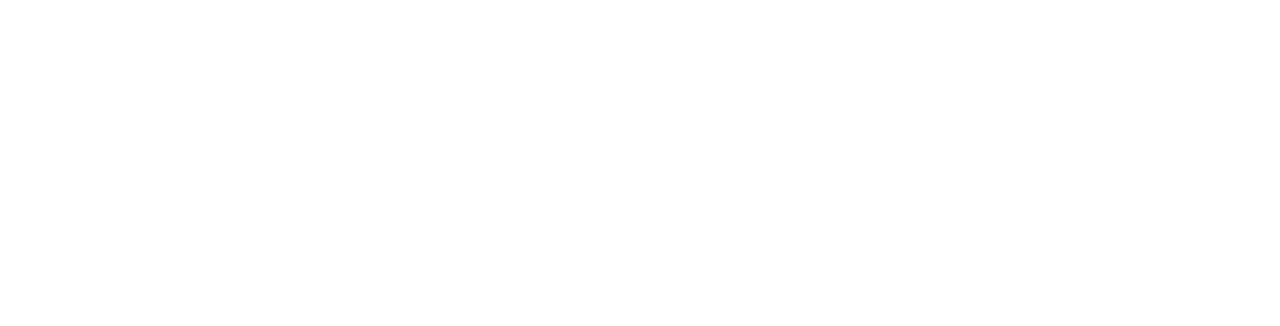
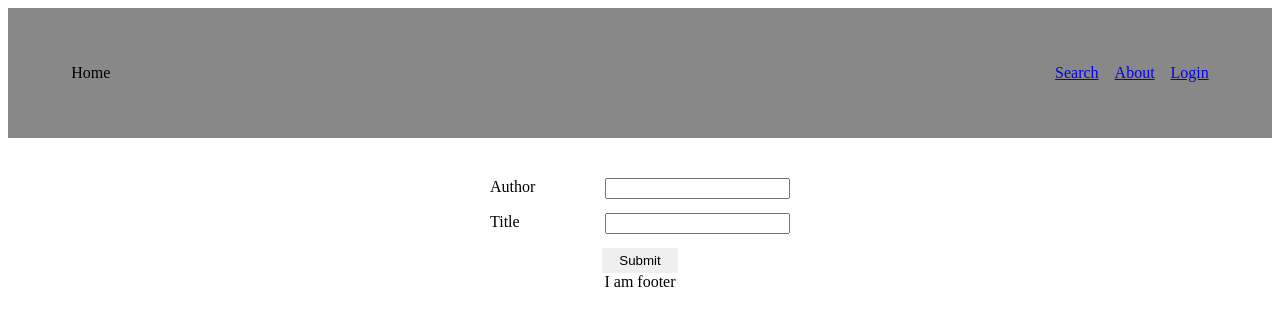
Before and after one commit to samuraijane/book-search, a React (Create React App) app: page /search in a window 1280 px wide. Before the commit this address had no page. Shown: the top 326 px of the page. Built offline with nearby package versions, Linux system fonts and the light colour scheme.

Commit message:
refactor for demo

```diff
--- a/src/app.jsx
+++ b/src/app.jsx
@@ -1,17 +1,13 @@
-import { Routes, Route } from 'react-router-dom';
 import Footer from './sectioning/footer/footer';
 import Header from './sectioning/header/header';
 import Main from './sectioning/main/main';
-import Search from './routes/search/search';
 import './app.css';
 
 function App() {
   return (
     <div className="App">
       <Header />
-      <Routes>
-        <Route path="//*" element={<Main />} />
-      </Routes>
+      <Main />
       <Footer />
     </div>
   );
--- a/src/index.js
+++ b/src/index.js
@@ -8,9 +8,7 @@
 ReactDOM.render(
   <React.StrictMode>
     <BrowserRouter>
-      <Routes>
-        <Route path="//*" element={<App />} />
-      </Routes>
+      <App />
     </BrowserRouter>
   </React.StrictMode>,
   document.getElementById('root')
--- a/src/components/search/index.jsx
+++ b/src/routes/search/index.jsx
@@ -1,5 +1,6 @@
 import { useState } from 'react';
-import Modal from '../modal/modal';
+import { Outlet } from 'react-router-dom';
+import Modal from '../../components/modal/modal';
 import './style.css';
 
 function Search() {
@@ -78,6 +79,7 @@
       {bookDescription && (
         <Modal description={bookDescription} closeModal={closeModal} />
       )}
+      <Outlet />
     </>
   );
 }
--- a/src/routes/search/search.jsx
+++ /dev/null
@@ -1,13 +0,0 @@
-import Header from '../../sectioning/header/header';
-import './style.css';
-
-function Search() {
-  return (
-    <div>
-      <Header />
-      I am search
-    </div>
-  );
-}
-
-export default Search;
--- a/src/routes/search/style.css
+++ b/src/routes/search/style.css
@@ -0,0 +1,37 @@
+form {
+  margin: 40px auto 0 auto;
+  max-width: 300px;
+}
+
+.form .form__field {
+  display: flex;
+  justify-content: space-between;
+  margin: 14px 0;
+}
+
+.form button {
+  border: 1px solid transparent;
+  cursor: pointer;
+  padding: 4px 16px;
+  transition: all 400ms ease-in-out;
+}
+
+.form button:hover {
+  background-color: #333;
+  color: white;
+}
+
+.results {
+  background-color: #eee;
+  margin-top: 40px;
+  padding: 26px 0;
+}
+
+.results li {
+  cursor: pointer;
+  margin: 10px 0;
+}
+
+.results h2 {
+  text-decoration: underline;
+}
--- a/src/sectioning/main/main.jsx
+++ b/src/sectioning/main/main.jsx
@@ -1,13 +1,19 @@
-import {Routes, Route} from 'react-router-dom';
-import Search from '../../routes/search/search';
+import {Route, Routes} from 'react-router-dom';
+import About from '../../routes/about/about';
+import Login from '../../routes/login/login';
+import Search from '../../routes/search'
 import './style.css';
 
 function Main() {
   return (
     <main>
       <Routes>
-        hi
-        <Route path="search" element={<Search />} />
+        <Route path="about" element={<About />} />
+        <Route path="login" element={<Login />} />
+        <Route path="search" element={<Search />}>
+          <Route path=":id" element={<p>Some ID has been found</p>} />
+        </Route>
+        <Route path="*" element={<p>There's nothing here!</p>} />
       </Routes>
     </main>
   );
```
Also changed, not shown: src/components/search/style.css (deleted, +0 -37 lines).
